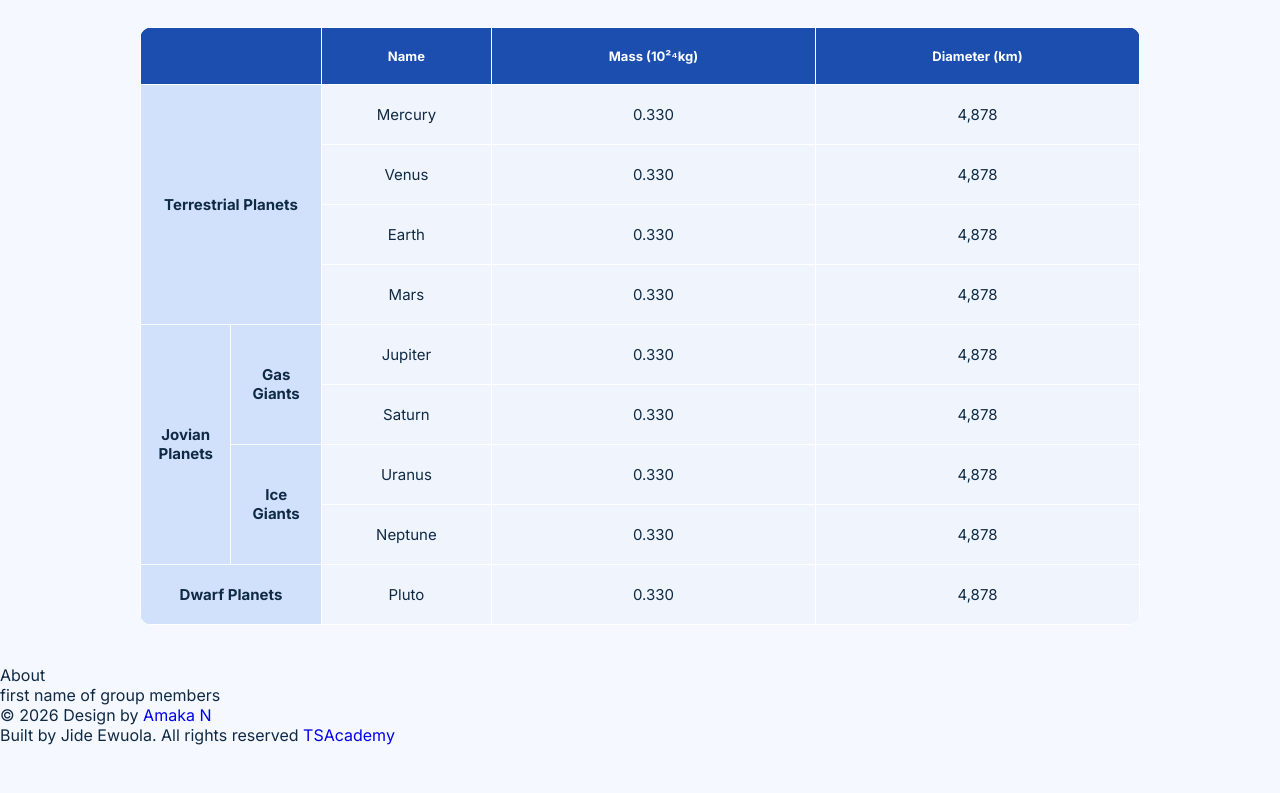
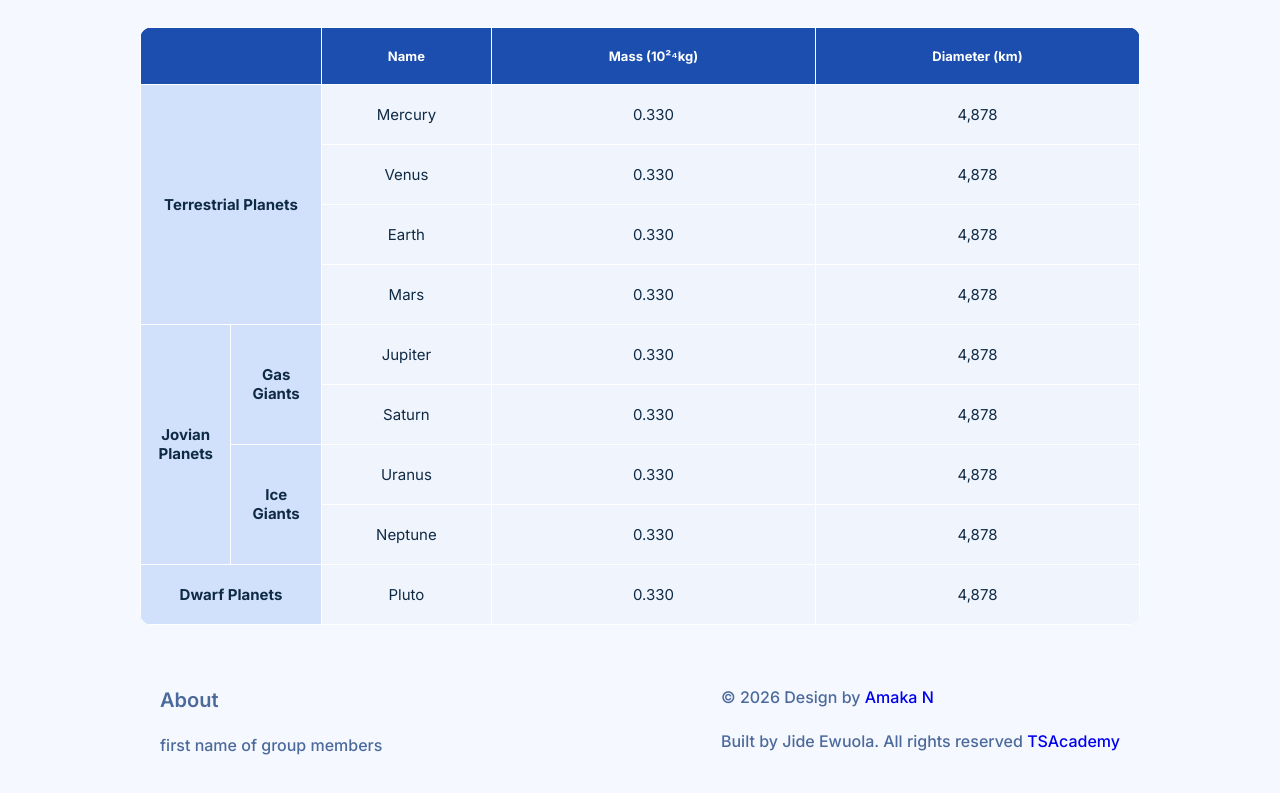
Before and after one commit to JidexBD/TS_frontend_capstone, a plain HTML site: page index.html in a window 1280 px wide. Shown: the part 954-1747 px from the top of the page. Before the commit the page ends 1699 px from the top, so only its background shows below. Drawn offline with nearby package versions, Linux system fonts and the light colour scheme.

Commit message:
100% of the light mode done

```diff
--- a/css/style.css
+++ b/css/style.css
@@ -557,3 +557,91 @@ main {
 @media (min-width: 112em) {
 }
 /* +++++++++++++++++++++++++++++++++++++++++DATA SECTION END++++++++++++++++++++++++++ */
+
+/* +++++++++++++++++++++++++++++++++++++++++FOOTER SECTION ++++++++++++++++++++++++++ */
+
+footer {
+  display: flex;
+  flex-direction: column;
+  gap: 2rem;
+  color: var(--secondary-text-color);
+  padding: 2rem;
+}
+
+.left-footer {
+  display: flex;
+  flex-direction: column;
+  gap: 1.8rem;
+}
+
+.about {
+  font-size: 2rem;
+  line-height: 1.5;
+  letter-spacing: -2%;
+  font-weight: 600;
+}
+
+.fn {
+  font-size: 1.6rem;
+  line-height: 1.5;
+  letter-spacing: -2%;
+  font-weight: 600;
+  font-weight: 500;
+}
+
+.right-footer {
+  display: flex;
+  flex-direction: column;
+  gap: 2rem;
+}
+
+.fr1,
+.fr2 {
+  font-size: 1.6rem;
+  line-height: 1.5;
+  letter-spacing: -2%;
+  font-weight: 500;
+}
+
+.fr1 a:visited,
+.fr2 a:visited {
+  color: var(--secondary-text-color);
+}
+/* tab */
+@media (min-width: 43em) {
+  footer {
+    width: 100%;
+    max-width: 90rem;
+    margin: 2rem auto 4rem auto;
+    flex-direction: row;
+    justify-content: space-between;
+  }
+}
+
+/*tab landscape*/
+@media (min-width: 56em) {
+  footer {
+    width: 100%;
+    max-width: 90rem;
+    margin: 2rem auto 4rem auto;
+  }
+}
+
+/* 1024 */
+@media (min-width: 75em) {
+  footer {
+    width: 100%;
+    max-width: 100rem;
+    margin: 2rem auto 4rem auto;
+  }
+}
+
+/* 1440 */
+@media (min-width: 90em) {
+}
+
+/* 1800 */
+@media (min-width: 112em) {
+}
+
+/* +++++++++++++++++++++++++++++++++++++++++FOOTER SECTION END++++++++++++++++++++++++++ */
--- a/index.html
+++ b/index.html
@@ -219,14 +219,14 @@
       </section>
       <footer>
         <div class="left-footer">
-          <p>About</p>
-          <p>first name of group members</p>
+          <p class="about">About</p>
+          <p class="fn">first name of group members</p>
         </div>
 
         <div class="right-footer">
-          <p>&copy; 2026 Design by <a href="http://amakandukwu.com/" target="_blank">Amaka N</a></p>
+          <p class="fr1">&copy; 2026 Design by <a href="http://amakandukwu.com/" target="_blank">Amaka N</a></p>
 
-          <p>Built by Jide Ewuola. All rights reserved <a href="https://tsacademyonline.com/" target="_blank">TSAcademy</a></p>
+          <p class="fr2">Built by Jide Ewuola. All rights reserved <a href="https://tsacademyonline.com/" target="_blank">TSAcademy</a></p>
         </div>
       </footer>
 
```
